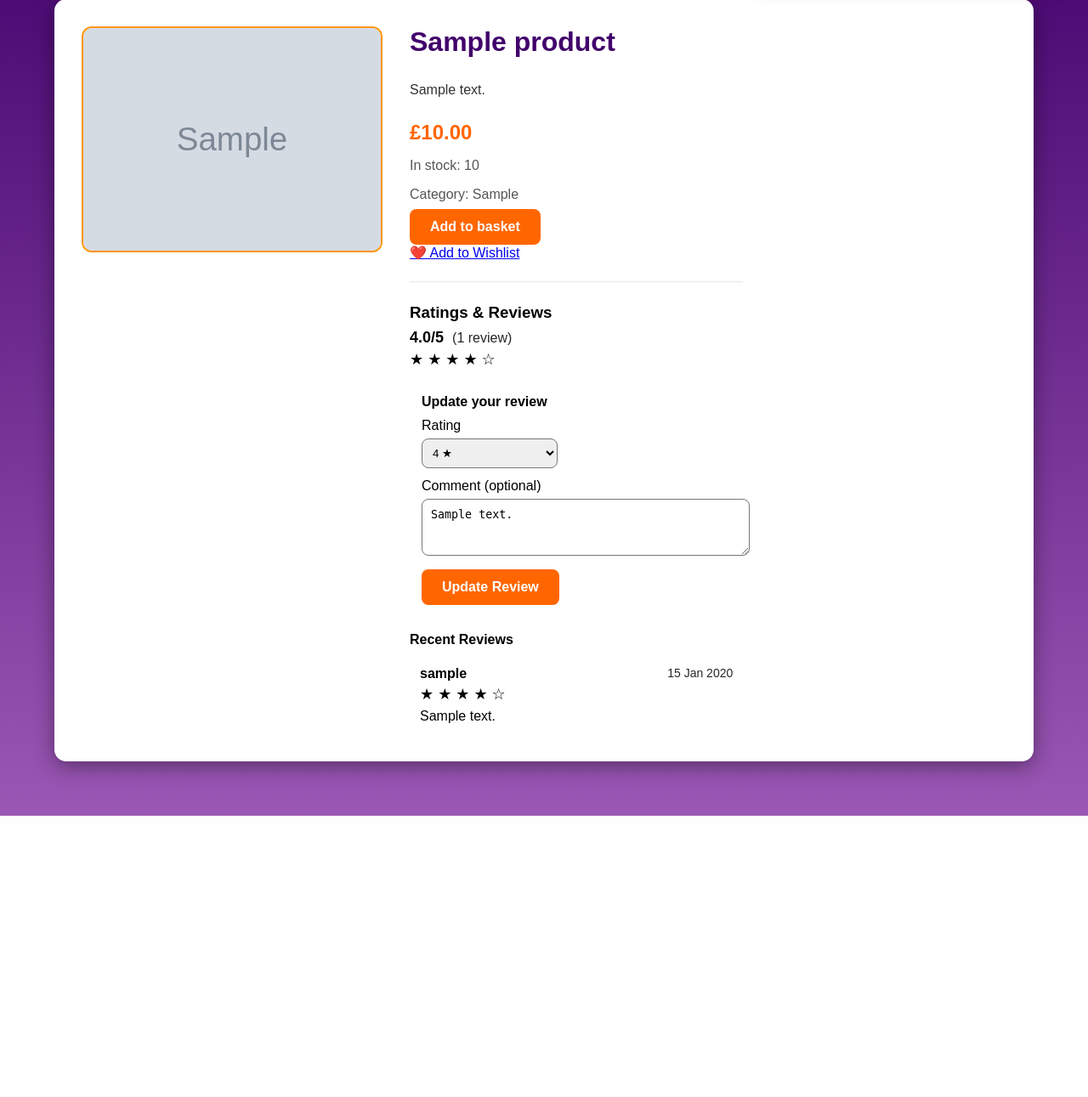
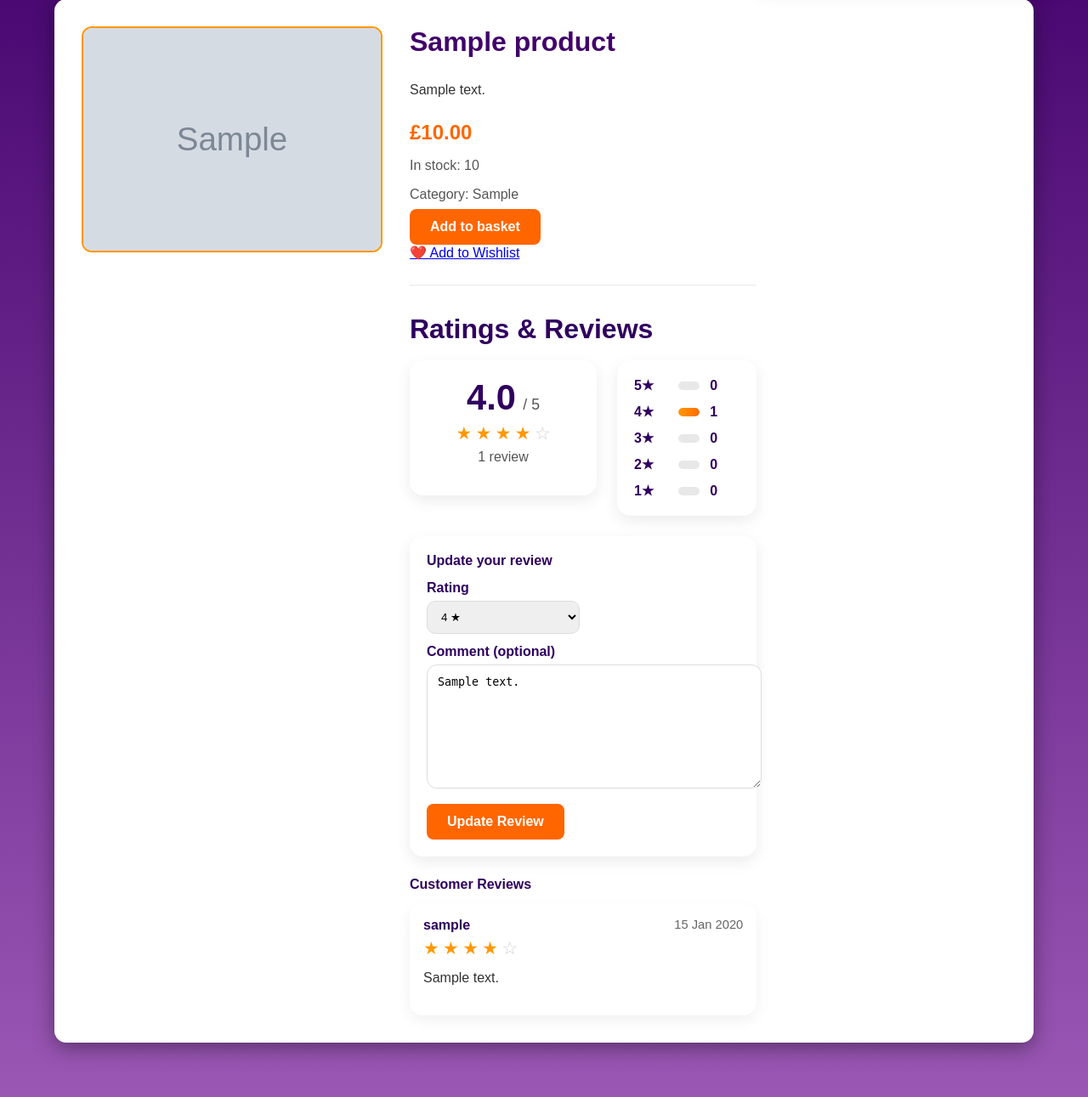
Before and after one commit to Zaid748-collab/Team-31, a Django app: page /products/1/ in a window 1280 px wide. Shown: the part 153-1444 px from the top of the page at 85% size. Before the commit the page ends 1113 px from the top, so only its background shows below. Run offline with Django 5.2, Linux system fonts and the light colour scheme; a user stored in the database is signed in; tables that the repository leaves empty hold one stand-in row (values such as "Sample post"); grey boxes marked "Sample" are stand-in pictures; parts of the project's set-up code (start-up, migrations or seed data) failed here and were passed over.

Commit message:
Improve ratings and reviews section on product detail page

```diff
--- a/Team31Project/Product_List/templates/Product_List/product_detail.html
+++ b/Team31Project/Product_List/templates/Product_List/product_detail.html
@@ -40,93 +40,109 @@
         </a>
       {% endif %}
 
-      <hr style="margin: 24px 0; opacity: 0.2;">
+      <hr class="review-divider">
 
-      <!-- ===== Reviews Summary ===== -->
-      <div style="margin-bottom: 18px;">
-        <h3 style="margin: 0 0 8px;">Ratings & Reviews</h3>
+      <div class="reviews-section">
+        <h3 class="reviews-title">Ratings & Reviews</h3>
 
-        <div style="display:flex; align-items:center; gap:10px; flex-wrap:wrap;">
-          <strong style="font-size:18px;">{{ avg_rating|floatformat:1 }}/5</strong>
-          <span style="opacity:0.85;">({{ review_count }} review{{ review_count|pluralize }})</span>
+        <div class="reviews-overview">
+          <div class="reviews-score-box">
+            <div class="big-rating">{{ avg_rating|floatformat:1 }}</div>
+            <div class="big-rating-outof">/ 5</div>
+
+            <div class="stars-row">
+              {% with rounded=avg_rating|floatformat:0 %}
+                {% if rounded|add:"0" >= 1 %}<span class="star filled">★</span>{% else %}<span class="star">☆</span>{% endif %}
+                {% if rounded|add:"0" >= 2 %}<span class="star filled">★</span>{% else %}<span class="star">☆</span>{% endif %}
+                {% if rounded|add:"0" >= 3 %}<span class="star filled">★</span>{% else %}<span class="star">☆</span>{% endif %}
+                {% if rounded|add:"0" >= 4 %}<span class="star filled">★</span>{% else %}<span class="star">☆</span>{% endif %}
+                {% if rounded|add:"0" >= 5 %}<span class="star filled">★</span>{% else %}<span class="star">☆</span>{% endif %}
+              {% endwith %}
             </div>
 
-        <div style="margin-top:6px; font-size:18px; line-height:1;">
-          {% with rounded=avg_rating|floatformat:0 %}
-            {% if rounded|add:"0" >= 1 %}★{% else %}☆{% endif %}
-            {% if rounded|add:"0" >= 2 %}★{% else %}☆{% endif %}
-            {% if rounded|add:"0" >= 3 %}★{% else %}☆{% endif %}
-            {% if rounded|add:"0" >= 4 %}★{% else %}☆{% endif %}
-            {% if rounded|add:"0" >= 5 %}★{% else %}☆{% endif %}
-          {% endwith %}
+            <p class="review-count">{{ review_count }} review{{ review_count|pluralize }}</p>
+          </div>
+
+          <div class="rating-breakdown">
+            {% for star, count in rating_distribution.items %}
+              <div class="rating-row">
+                <span class="rating-label">{{ star }}★</span>
+                <div class="rating-bar">
+                  <div class="rating-bar-fill" style="width:{% if review_count > 0 %}{% widthratio count review_count 100 %}{% else %}0{% endif %}%"></div>
+                </div>
+                <span class="rating-number">{{ count }}</span>
+              </div>
+            {% endfor %}
           </div>
         </div>
 
-      <!-- ===== Review Form ===== -->
         {% if user.is_authenticated %}
-        <div style="background: rgba(255,255,255,0.75); padding: 14px; border-radius: 10px;">
-          <h4 style="margin:0 0 10px;">
+          <div class="review-form-card">
+            <h4 class="review-form-title">
               {% if user_review %}Update your review{% else %}Write a review{% endif %}
             </h4>
 
             <form method="POST" action="{% url 'submit_review' product.id %}">
               {% csrf_token %}
 
-            <label style="display:block; margin-bottom:6px;">Rating</label>
-            <select name="rating" required style="padding:8px; border-radius:8px; width: 160px;">
+              <label class="review-label">Rating</label>
+              <select name="rating" required class="review-select">
                 {% for i in "12345" %}
                   {% with num=i|add:"0" %}
-                  <option value="{{ num }}"
-                    {% if user_review and user_review.rating == num %}selected{% endif %}>
+                    <option value="{{ num }}" {% if user_review and user_review.rating == num %}selected{% endif %}>
                       {{ num }} ★
                     </option>
                   {% endwith %}
                 {% endfor %}
               </select>
 
-            <label style="display:block; margin:12px 0 6px;">Comment (optional)</label>
-            <textarea name="comment" rows="3" style="width:100%; padding:10px; border-radius:8px; resize:vertical;"
-              placeholder="Share your thoughts...">{% if user_review %}{{ user_review.comment }}{% endif %}</textarea>
+              <label class="review-label">Comment (optional)</label>
+              <textarea name="comment" rows="4" class="review-textarea" placeholder="Share your experience with this product...">{% if user_review %}{{ user_review.comment }}{% endif %}</textarea>
 
-            <button type="submit" class="add-basket-btn" style="margin-top:12px;">
+              <button type="submit" class="add-basket-btn review-submit-btn">
                 {% if user_review %}Update Review{% else %}Submit Review{% endif %}
               </button>
             </form>
           </div>
         {% else %}
-        <p style="opacity:0.9;">You must be logged in to write a review.</p>
+          <p class="review-login-note">You must be logged in to write a review.</p>
         {% endif %}
 
-      <!-- ===== Reviews List ===== -->
-      <div style="margin-top: 18px;">
+        <div class="reviews-list-block">
+          <h4 class="recent-reviews-title">Customer Reviews</h4>
+
           {% if reviews %}
-          <h4 style="margin: 0 0 10px;">Recent Reviews</h4>
-
-          <div style="display:flex; flex-direction:column; gap:12px;">
+            <div class="reviews-list">
               {% for r in reviews %}
-              <div style="background: rgba(255,255,255,0.65); padding: 12px; border-radius: 10px;">
-                <div style="display:flex; justify-content:space-between; gap:10px; flex-wrap:wrap;">
-                  <strong>{{ r.user.username }}</strong>
-                  <span style="opacity:0.85; font-size: 14px;">{{ r.created_at|date:"d M Y" }}</span>
+                <div class="review-card">
+                  <div class="review-card-top">
+                    <div>
+                      <div class="review-user">{{ r.user.username }}</div>
+                      <div class="review-stars">
+                        {% if r.rating >= 1 %}<span class="star filled">★</span>{% else %}<span class="star">☆</span>{% endif %}
+                        {% if r.rating >= 2 %}<span class="star filled">★</span>{% else %}<span class="star">☆</span>{% endif %}
+                        {% if r.rating >= 3 %}<span class="star filled">★</span>{% else %}<span class="star">☆</span>{% endif %}
+                        {% if r.rating >= 4 %}<span class="star filled">★</span>{% else %}<span class="star">☆</span>{% endif %}
+                        {% if r.rating >= 5 %}<span class="star filled">★</span>{% else %}<span class="star">☆</span>{% endif %}
                       </div>
-
-                <div style="margin-top:6px; font-size:18px; line-height:1;">
-                  {% if r.rating >= 1 %}★{% else %}☆{% endif %}
-                  {% if r.rating >= 2 %}★{% else %}☆{% endif %}
-                  {% if r.rating >= 3 %}★{% else %}☆{% endif %}
-                  {% if r.rating >= 4 %}★{% else %}☆{% endif %}
-                  {% if r.rating >= 5 %}★{% else %}☆{% endif %}
+                    </div>
+                    <span class="review-date">{{ r.created_at|date:"d M Y" }}</span>
                   </div>
 
                   {% if r.comment %}
-                  <p style="margin: 8px 0 0;">{{ r.comment }}</p>
+                    <p class="review-comment">{{ r.comment }}</p>
+                  {% else %}
+                    <p class="review-comment review-comment-empty">No written comment provided.</p>
                   {% endif %}
                 </div>
               {% endfor %}
             </div>
           {% else %}
-          <p style="opacity:0.85; margin-top: 12px;">No reviews yet. Be the first to review!</p>
+            <div class="review-empty-state">
+              <p>No reviews yet. Be the first to review this product.</p>
+            </div>
           {% endif %}
+        </div>
       </div>
 
     </div>
--- a/Team31Project/Product_List/views.py
+++ b/Team31Project/Product_List/views.py
@@ -23,22 +23,29 @@ def index(request):
 def product_detail(request, pk):
     product = get_object_or_404(Product, pk=pk)
 
-    # Reviews + rating stats
     reviews = Review.objects.filter(product=product).select_related("user")
     stats = reviews.aggregate(avg=Avg("rating"), count=Count("id"))
 
+    rating_distribution = {
+        5: reviews.filter(rating=5).count(),
+        4: reviews.filter(rating=4).count(),
+        3: reviews.filter(rating=3).count(),
+        2: reviews.filter(rating=2).count(),
+        1: reviews.filter(rating=1).count(),
+    }
+
     user_review = None
     if request.user.is_authenticated:
-        user_review = Review.objects.filter(product=product, user=request.user).first()
+        user_review = reviews.filter(user=request.user).first()
 
     return render(request, "Product_List/product_detail.html", {
         "product": product,
         "reviews": reviews,
         "avg_rating": stats["avg"] or 0,
         "review_count": stats["count"] or 0,
+        "rating_distribution": rating_distribution,
         "user_review": user_review,
     })
-
 
 def add_to_basket(request, pk):
     if request.method != "POST":
--- a/Team31Project/static/css/product_detail.css
+++ b/Team31Project/static/css/product_detail.css
@@ -105,3 +105,217 @@ body {
   background: #c94a00;
   transform: translateY(0);
 }
+
+.review-divider {
+  margin: 28px 0;
+  opacity: 0.2;
+}
+
+.reviews-section {
+  margin-top: 12px;
+}
+
+.reviews-title {
+  margin-bottom: 18px;
+  font-size: 2rem;
+  color: #2f005f;
+}
+
+.reviews-overview {
+  display: grid;
+  grid-template-columns: 220px 1fr;
+  gap: 24px;
+  margin-bottom: 24px;
+  align-items: start;
+}
+
+.reviews-score-box {
+  background: rgba(255,255,255,0.78);
+  border-radius: 16px;
+  padding: 20px;
+  text-align: center;
+  box-shadow: 0 6px 18px rgba(0,0,0,0.08);
+}
+
+.big-rating {
+  font-size: 2.6rem;
+  font-weight: 800;
+  color: #2f005f;
+  display: inline-block;
+}
+
+.big-rating-outof {
+  display: inline-block;
+  font-size: 1.1rem;
+  color: #555;
+  margin-left: 4px;
+}
+
+.review-count {
+  margin-top: 8px;
+  color: #555;
+  font-weight: 500;
+}
+
+.stars-row,
+.review-stars {
+  margin-top: 8px;
+  line-height: 1;
+}
+
+.star {
+  font-size: 1.3rem;
+  color: #cfcfcf;
+}
+
+.star.filled {
+  color: #ff9800;
+}
+
+.rating-breakdown {
+  background: rgba(255,255,255,0.78);
+  border-radius: 16px;
+  padding: 20px;
+  box-shadow: 0 6px 18px rgba(0,0,0,0.08);
+}
+
+.rating-row {
+  display: grid;
+  grid-template-columns: 40px 1fr 35px;
+  gap: 12px;
+  align-items: center;
+  margin-bottom: 12px;
+}
+
+.rating-row:last-child {
+  margin-bottom: 0;
+}
+
+.rating-label,
+.rating-number {
+  font-weight: 600;
+  color: #2f005f;
+}
+
+.rating-bar {
+  height: 10px;
+  background: #e8e8e8;
+  border-radius: 999px;
+  overflow: hidden;
+}
+
+.rating-bar-fill {
+  height: 100%;
+  background: linear-gradient(90deg, #ff9800, #ff6a00);
+  border-radius: 999px;
+}
+
+.review-form-card {
+  background: rgba(255,255,255,0.82);
+  padding: 20px;
+  border-radius: 16px;
+  margin-bottom: 24px;
+  box-shadow: 0 6px 18px rgba(0,0,0,0.08);
+}
+
+.review-form-title {
+  margin: 0 0 14px;
+  color: #2f005f;
+}
+
+.review-label {
+  display: block;
+  margin: 12px 0 6px;
+  font-weight: 600;
+  color: #2f005f;
+}
+
+.review-select {
+  padding: 10px 12px;
+  border-radius: 10px;
+  width: 180px;
+  border: 1px solid #ddd;
+}
+
+.review-textarea {
+  width: 100%;
+  padding: 12px;
+  border-radius: 12px;
+  border: 1px solid #ddd;
+  resize: vertical;
+  min-height: 120px;
+}
+
+.review-submit-btn {
+  margin-top: 14px;
+}
+
+.review-login-note {
+  opacity: 0.9;
+  margin-bottom: 18px;
+}
+
+.recent-reviews-title {
+  margin-bottom: 14px;
+  color: #2f005f;
+}
+
+.reviews-list {
+  display: flex;
+  flex-direction: column;
+  gap: 14px;
+}
+
+.review-card {
+  background: rgba(255,255,255,0.72);
+  padding: 16px;
+  border-radius: 16px;
+  box-shadow: 0 6px 18px rgba(0,0,0,0.06);
+}
+
+.review-card-top {
+  display: flex;
+  justify-content: space-between;
+  gap: 12px;
+  flex-wrap: wrap;
+  align-items: start;
+}
+
+.review-user {
+  font-weight: 700;
+  color: #2f005f;
+  margin-bottom: 6px;
+}
+
+.review-date {
+  font-size: 0.92rem;
+  color: #666;
+}
+
+.review-comment {
+  margin-top: 12px;
+  color: #333;
+  line-height: 1.5;
+}
+
+.review-comment-empty {
+  font-style: italic;
+  opacity: 0.7;
+}
+
+.review-empty-state {
+  background: rgba(255,255,255,0.72);
+  padding: 18px;
+  border-radius: 16px;
+  color: #555;
+}
+
+@media (max-width: 900px) {
+  .reviews-overview {
+    grid-template-columns: 1fr;
+  }
+
+  .rating-row {
+    grid-template-columns: 36px 1fr 28px;
+  }
+}
```
Lines whose indentation alone changed are shown as unchanged.
